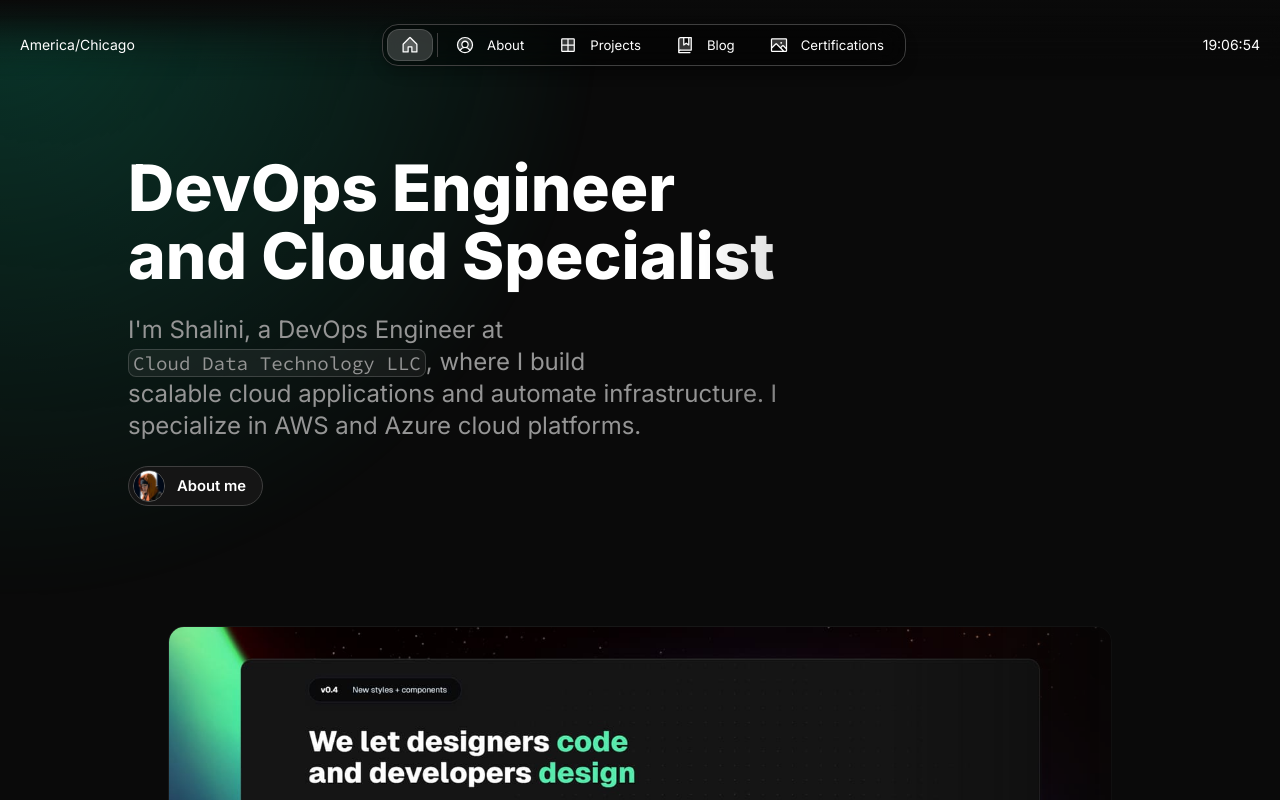
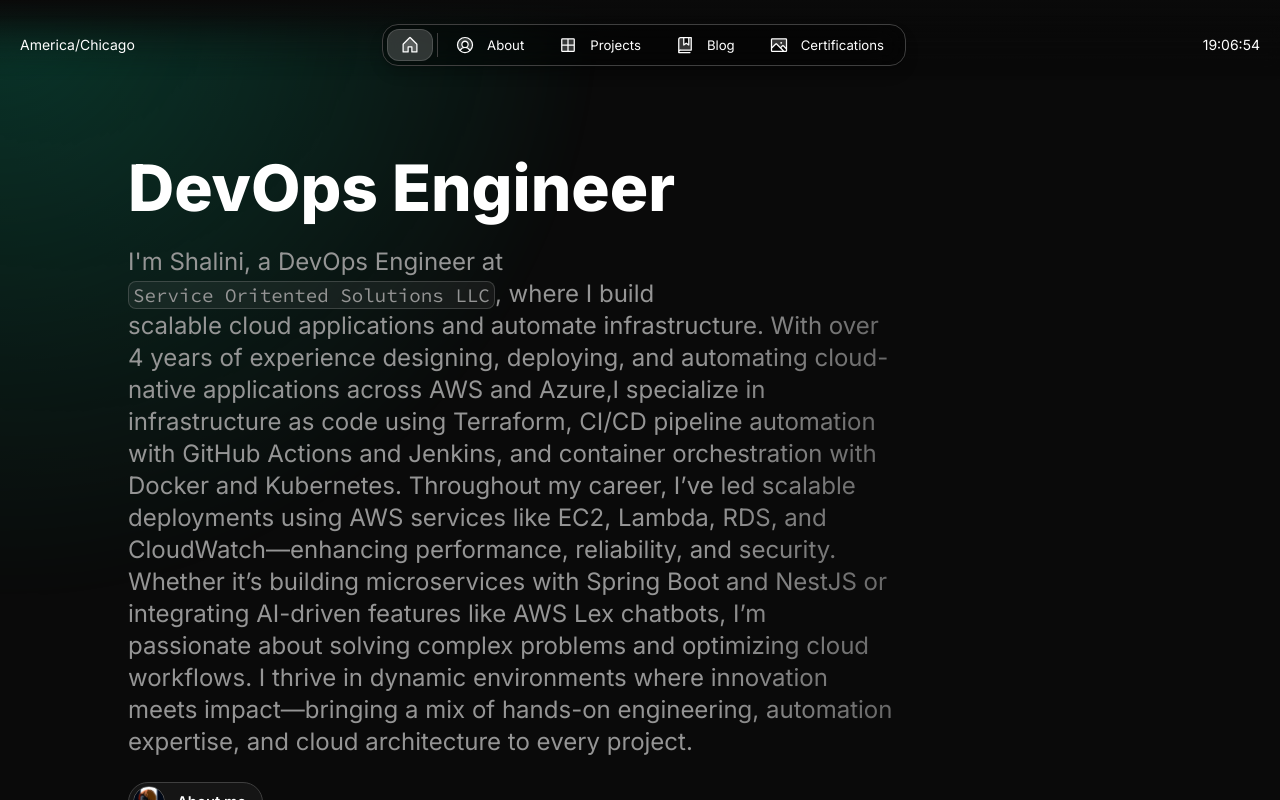
Before and after one commit to shalini2131/shalini-kallepalli, a Next.js app: page / in a window 1280 px wide. Shown: the top 800 px of the page. Built offline with nearby package versions, Linux system fonts and the light colour scheme.

Commit message:
added content

```diff
--- a/src/app/resources/content.js
+++ b/src/app/resources/content.js
@@ -37,9 +37,9 @@
     link: "http://linkedin.com/in/shalini-kv", // From resume
   },
   {
-    name: "X",
-    icon: "x",
-    link: "", // Not provided in resume
+    name: "Medium",
+    icon: "book",
+    link: "https://medium.com/@shalukallepalli21", // Not provided in resume
   },
   {
     name: "Email",
@@ -52,11 +52,15 @@
   label: "Home",
   title: `${person.name}'s Portfolio`,
   description: `Portfolio website showcasing my work as a ${person.role}`,
-  headline: <>DevOps Engineer and Cloud Specialist</>,
+  headline: <>DevOps Engineer</>,
   subline: (
     <>
-      I'm Shalini, a DevOps Engineer at <InlineCode>Cloud Data Technology LLC</InlineCode>, where I build
-      <br /> scalable cloud applications and automate infrastructure. I specialize in AWS and Azure cloud platforms.
+      I'm Shalini, a DevOps Engineer at <InlineCode>Service Oritented Solutions LLC</InlineCode>, where I build
+      <br /> scalable cloud applications and automate infrastructure. With over 4 years of experience designing, deploying, and automating cloud-native applications across AWS and Azure,I specialize in infrastructure as code using Terraform, CI/CD pipeline automation with GitHub Actions and Jenkins, and container orchestration with Docker and Kubernetes.
+
+Throughout my career, I’ve led scalable deployments using AWS services like EC2, Lambda, RDS, and CloudWatch—enhancing performance, reliability, and security. Whether it’s building microservices with Spring Boot and NestJS or integrating AI-driven features like AWS Lex chatbots, I’m passionate about solving complex problems and optimizing cloud workflows.
+
+I thrive in dynamic environments where innovation meets impact—bringing a mix of hands-on engineering, automation expertise, and cloud architecture to every project.
     </>
   ),
 };
```
